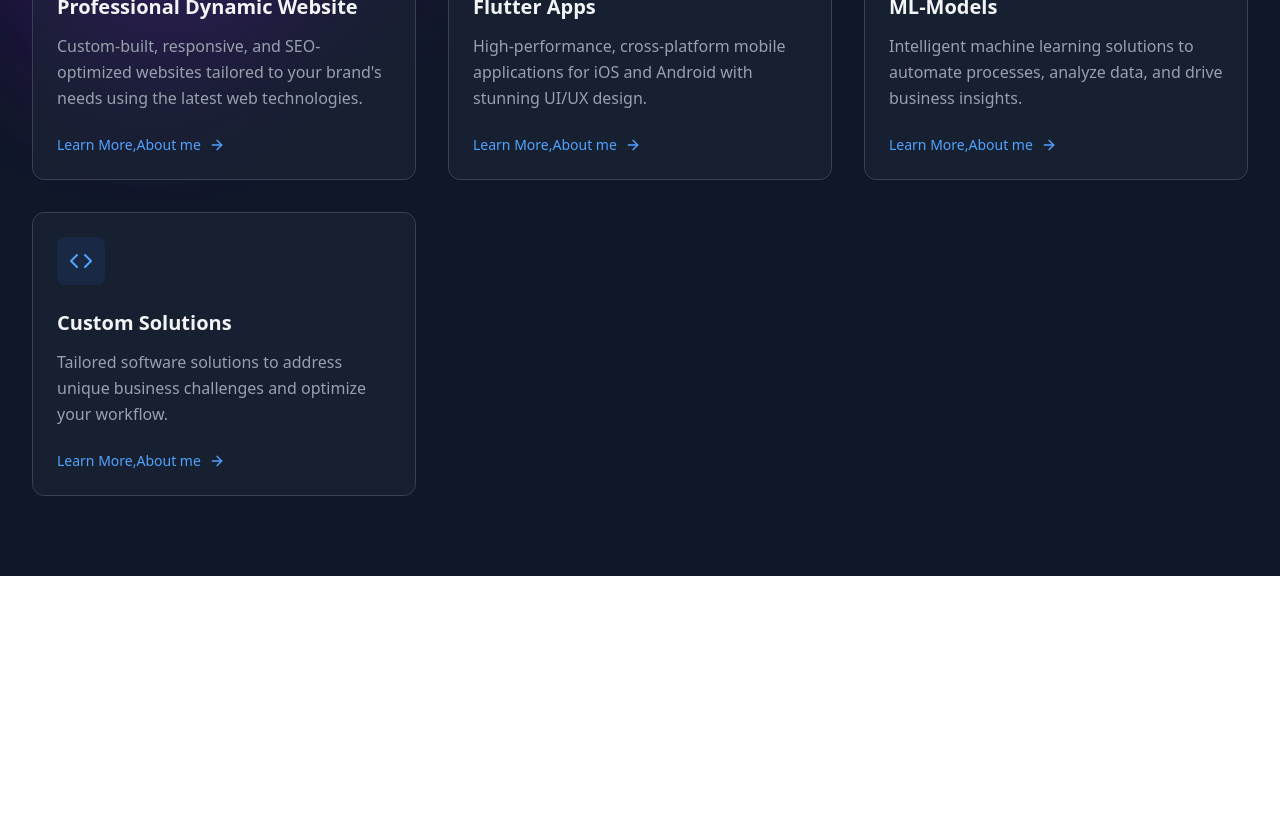
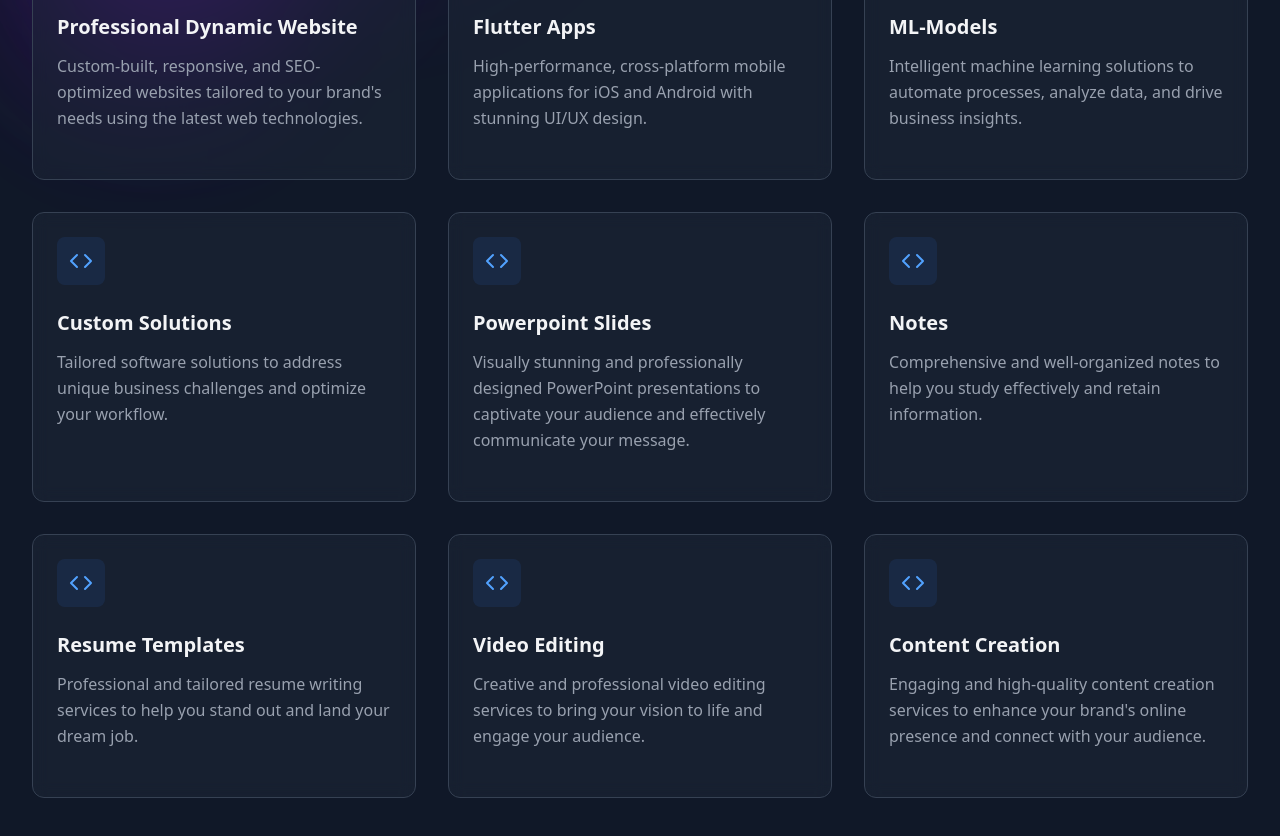
Before and after one commit to Laraib17/my_portfolio, a React (Vite) app: page /#/services in a window 1280 px wide. Shown: the part 440-1276 px from the top of the page. Before the commit the page ends 1016 px from the top, so only its background shows below. Built offline with nearby package versions, Linux system fonts and the light colour scheme; a web font is replaced by a local one.

Commit message:
feat:new edits

```diff
--- a/src/data/services_data.js
+++ b/src/data/services_data.js
@@ -22,5 +22,35 @@ export const service = [
       title: "Custom Solutions",
       description: "Tailored software solutions to address unique business challenges and optimize your workflow.",
       icon: "Code",
+    },
+    {
+      id: "5",
+      title: "Powerpoint Slides",
+      description: "Visually stunning and professionally designed PowerPoint presentations to captivate your audience and effectively communicate your message.",
+      icon: "Presentation"
+    },
+    {
+      id:"6",
+      title:"Notes",
+      description:"Comprehensive and well-organized notes to help you study effectively and retain information.",
+      icon:"Notes"
+    },
+    {
+      id:"7",
+      title:"Resume Templates",
+      description:"Professional and tailored resume writing services to help you stand out and land your dream job.",
+      icon:"Resume"
+    },
+    {
+      id:"8",
+      title:"Video Editing",
+      description:"Creative and professional video editing services to bring your vision to life and engage your audience.",
+      icon:"Video"
+    },
+    {
+      id:"9",
+      title:"Content Creation",
+      description:"Engaging and high-quality content creation services to enhance your brand's online presence and connect with your audience.",
+      icon:"Content"
     }
 ];
--- a/src/pages/Services.jsx
+++ b/src/pages/Services.jsx
@@ -34,6 +34,11 @@ const Services = () => {
             I offer a range of high-quality digital services to help bring your
             innovative ideas to life and make your projects successful.
           </motion.p>
+          <button className="flex items-center text-sm font-medium text-blue-400 hover:text-blue-300 transition-colors group/btn">
+                    Get in Touch
+
+                  <ArrowRight className="w-4 h-4 ml-2 transform group-hover/btn:translate-x-1 transition-transform" />
+                </button>
         </div>
 
         <div className="grid grid-cols-1 md:grid-cols-2 lg:grid-cols-3 gap-8">
@@ -61,10 +66,7 @@ const Services = () => {
                   {item.description}
                 </p>
 
-                <button className="flex items-center text-sm font-medium text-blue-400 hover:text-blue-300 transition-colors group/btn">
-                  Learn More,About me
-                  <ArrowRight className="w-4 h-4 ml-2 transform group-hover/btn:translate-x-1 transition-transform" />
-                </button>
+
               </motion.div>
             );
           })}
```
